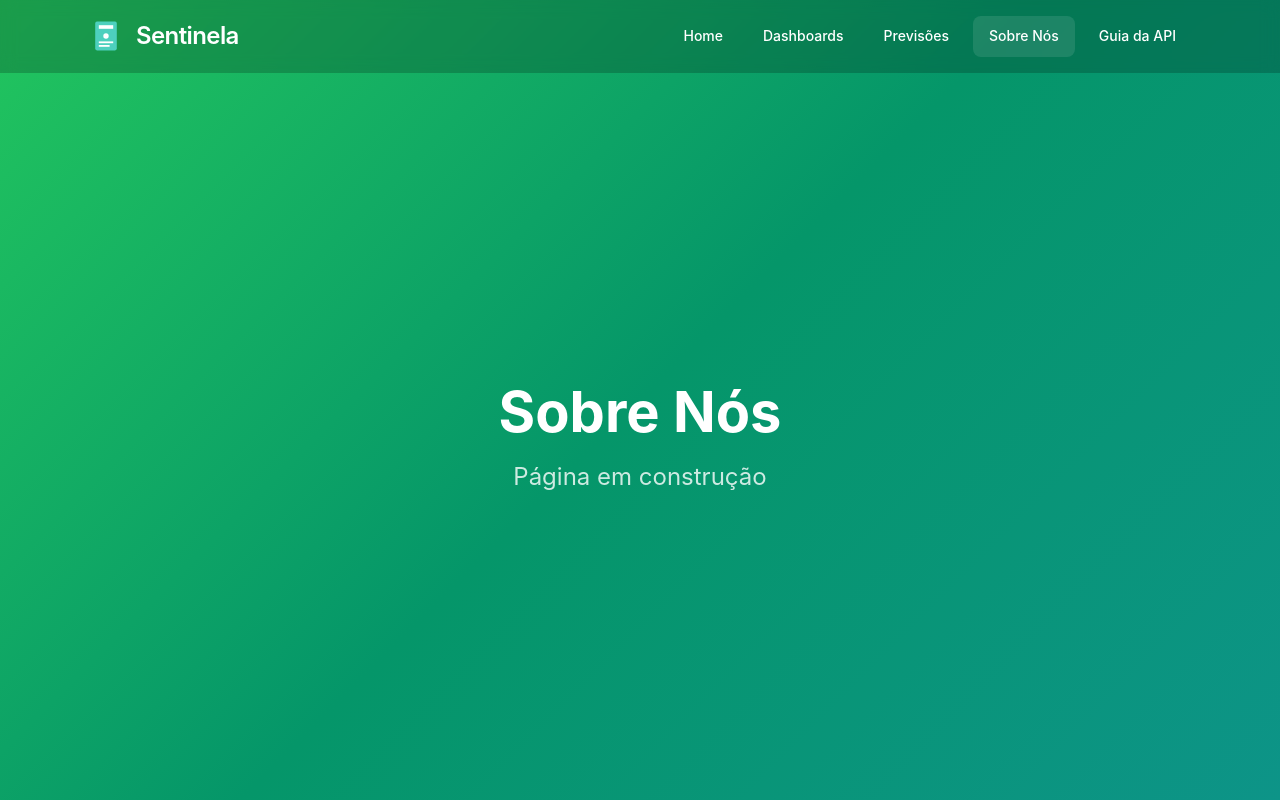
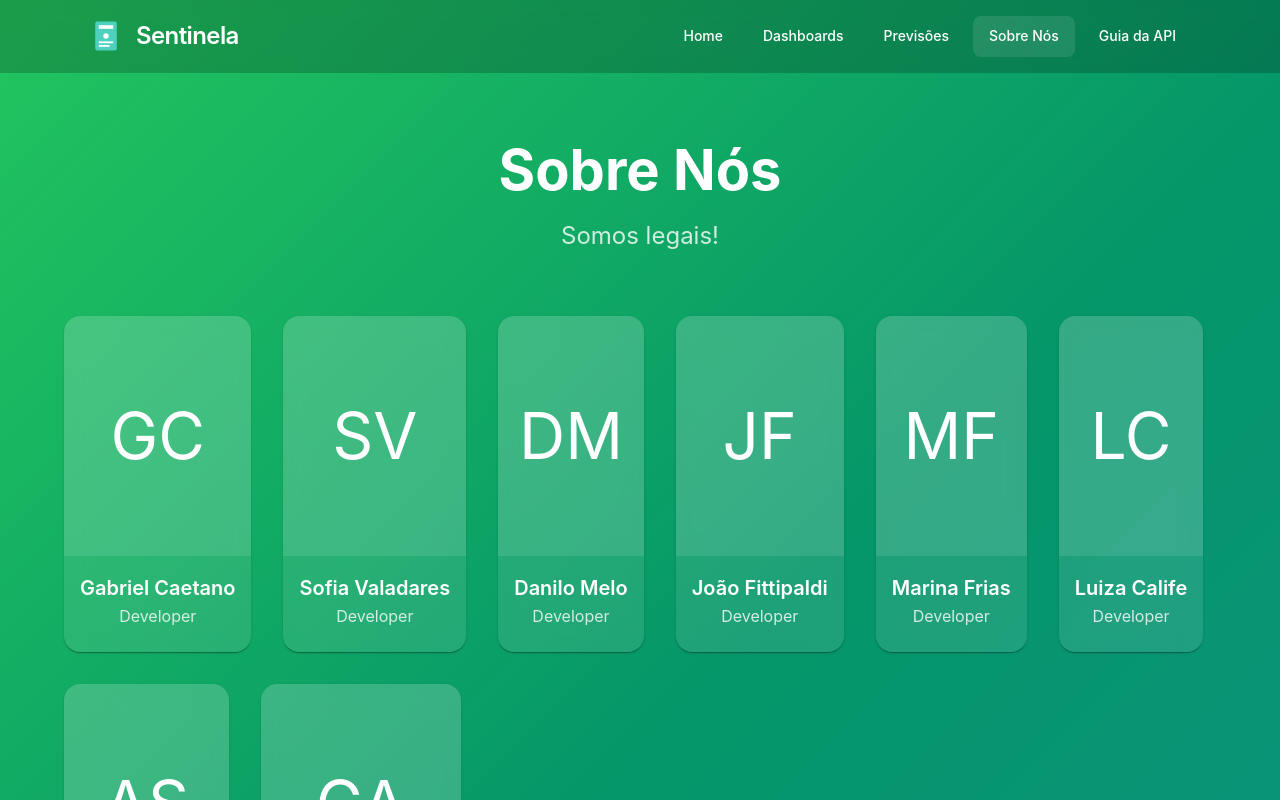
Before and after one commit to caetrias/sentinela-front, a React (Create React App) app: page / in a window 1280 px wide. Both pictures are taken after a click on the button "Sobre Nós". Shown: the top 800 px of the page. Built offline with nearby package versions, Linux system fonts and the light colour scheme.

Commit message:
Update Sobre.jsx

```diff
--- a/src/pages/Sobre.jsx
+++ b/src/pages/Sobre.jsx
@@ -1,18 +1,173 @@
 import React from 'react';
-import { Box, Typography, Container } from '@mui/material';
+import { Box, Typography, Container, Grid, Card, CardContent, CardMedia, Avatar } from '@mui/material';
+import { styled } from '@mui/system';
+
+const StyledCard = styled(Card)({
+  background: 'rgba(255, 255, 255, 0.1)',
+  backdropFilter: 'blur(10px)',
+  borderRadius: '16px',
+  color: 'white',
+  transition: 'transform 0.3s ease-in-out',
+  '&:hover': {
+    transform: 'translateY(-8px)',
+  },
+});
+
+const StyledAvatar = styled(Avatar)({
+  width: '100%',
+  height: 240,
+  borderRadius: 0,
+  backgroundColor: 'rgba(255, 255, 255, 0.1)',
+  fontSize: '4rem',
+});
+
+const teamMembers = [
+  {
+    id: 1,
+    name: 'Gabriel Caetano',
+    role: 'Developer',
+    image: '/path/to/image1.jpg',
+    placeholder: 'GC'
+  },
+  {
+    id: 2,
+    name: 'Sofia Valadares',
+    role: 'Developer',
+    image: '/path/to/image2.jpg',
+    placeholder: 'SV'
+  },
+  {
+    id: 3,
+    name: 'Danilo Melo',
+    role: 'Developer',
+    image: '/path/to/image3.jpg',
+    placeholder: 'DM'
+  },
+  {
+    id: 4,
+    name: 'João Fittipaldi',
+    role: 'Developer',
+    image: '/path/to/image4.jpg',
+    placeholder: 'JF'
+  },
+  {
+    id: 5,
+    name: 'Marina Frias',
+    role: 'Developer',
+    image: '/path/to/image5.jpg',
+    placeholder: 'MF'
+  },
+  {
+    id: 6,
+    name: 'Luiza Calife',
+    role: 'Developer',
+    image: '/path/to/image6.jpg',
+    placeholder: 'LC'
+  },
+  {
+    id: 7,
+    name: 'Arthur Suzuki',
+    role: 'Developer',
+    image: '/path/to/image7.jpg',
+    placeholder: 'AS'
+  },
+  {
+    id: 8,
+    name: 'Guilherme Araújo',
+    role: 'Developer',
+    image: '/path/to/image8.jpg',
+    placeholder: 'GA'
+  },
+];
 
 export const Sobre = () => {
   return (
-    <Box sx={{ flex: 1, display: 'flex', alignItems: 'center', justifyContent: 'center', p: 3 }}>
-      <Container maxWidth="md">
-        <Box sx={{ textAlign: 'center' }}>
-          <Typography variant="h1" sx={{ fontSize: '3.5rem', fontWeight: 700, mb: 2, color: 'white' }}>
+    <Box sx={{ flex: 1, py: 8 }}>
+      <Container maxWidth="lg">
+
+        {/* Seção da Equipe */}
+        <Box sx={{ textAlign: 'center', mb: 8 }}>
+          <Typography
+            variant="h2"
+            sx={{
+              fontSize: { xs: '2.5rem', md: '3.5rem' },
+              fontWeight: 700,
+              color: 'white',
+              mb: 2
+            }}
+          >
             Sobre Nós
           </Typography>
-          <Typography variant="h5" sx={{ color: 'rgba(255, 255, 255, 0.8)' }}>
-            Página em construção
+          <Typography
+            variant="h5"
+            sx={{
+              color: 'rgba(255, 255, 255, 0.8)',
+              mb: 8
+            }}
+          >
+            Somos legais!
+          </Typography>
+
+          <Grid container spacing={4}>
+            {teamMembers.map((member) => (
+              <Grid item xs={12} sm={6} md={3} key={member.id}>
+                <StyledCard>
+                  {/* Simplificando a lógica de verificação da imagem */}
+                  <StyledAvatar>
+                    {member.placeholder}
+                  </StyledAvatar>
+
+                  <CardContent>
+                    <Typography variant="h6" sx={{ fontWeight: 600 }}>
+                      {member.name}
+                    </Typography>
+                    <Typography variant="body1" sx={{ opacity: 0.8 }}>
+                      {member.role}
+                    </Typography>
+                  </CardContent>
+                </StyledCard>
+              </Grid>
+            ))}
+          </Grid>
+        </Box>
+
+                {/* Seção de Motivação */}
+        <Box sx={{ textAlign: 'center', mb: 12 }}>
+          <Typography
+            variant="h2"
+            sx={{
+              fontSize: { xs: '2.5rem', md: '3.5rem' },
+              fontWeight: 700,
+              color: 'white',
+              mb: 4
+            }}
+          >
+            Nossa Motivação
+          </Typography>
+          <Typography
+            variant="h5"
+            sx={{
+              color: 'rgba(255, 255, 255, 0.9)',
+              maxWidth: '800px',
+              mx: 'auto',
+              lineHeight: 1.8,
+              mb: 3
+            }}
+          >
+            Um texto muito bom e convincente que explique porque estamos fazendo o que
+            fazemos e como vamos atingir o objetivo que desejamos atingir!
+          </Typography>
+          <Typography
+            variant="h6"
+            sx={{
+              color: 'rgba(255, 255, 255, 0.8)',
+              fontStyle: 'italic'
+            }}
+          >
+            Porque é isso que define a Canindé! Um grupo muito massa e cheiroso!
           </Typography>
         </Box>
+
       </Container>
     </Box>
   );
```
